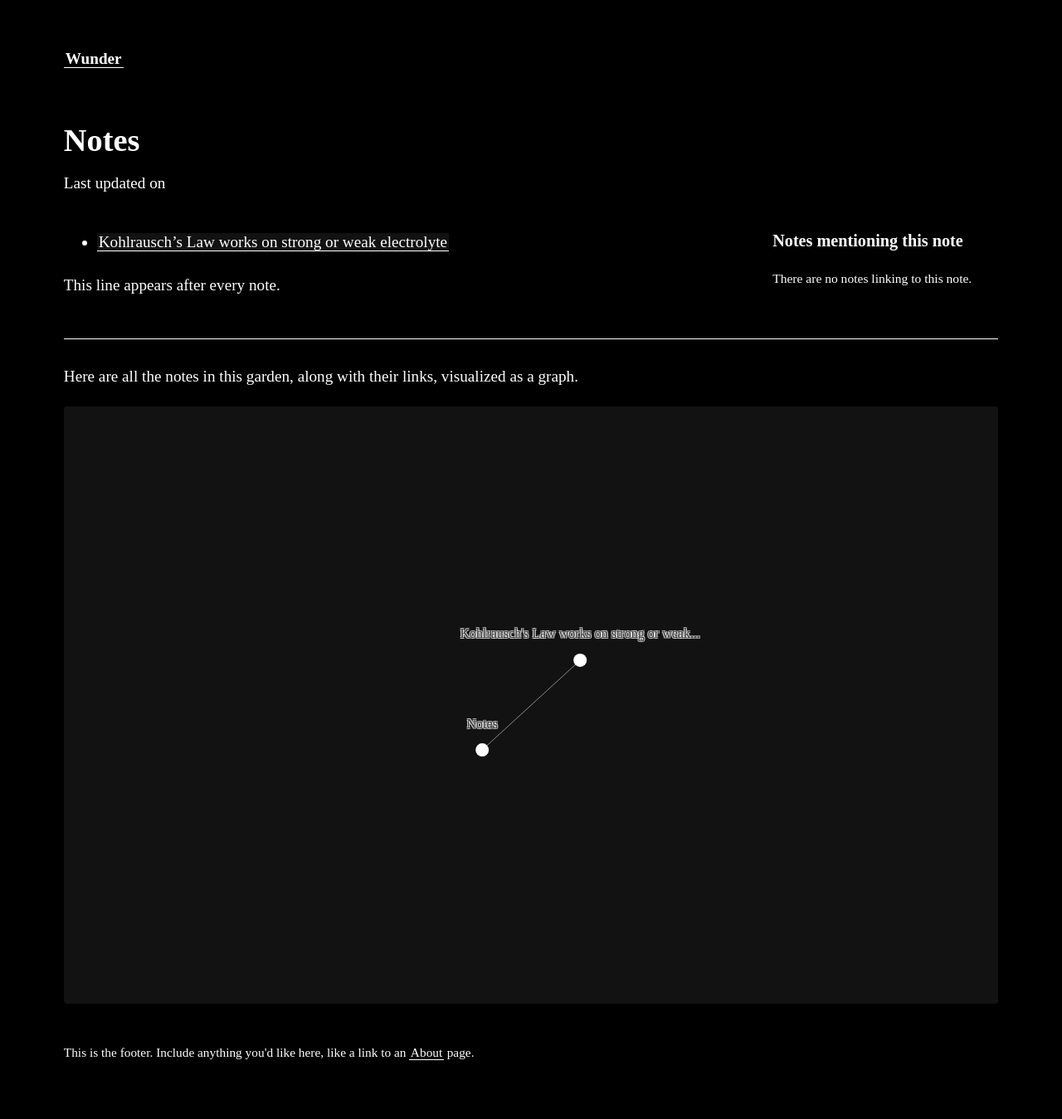
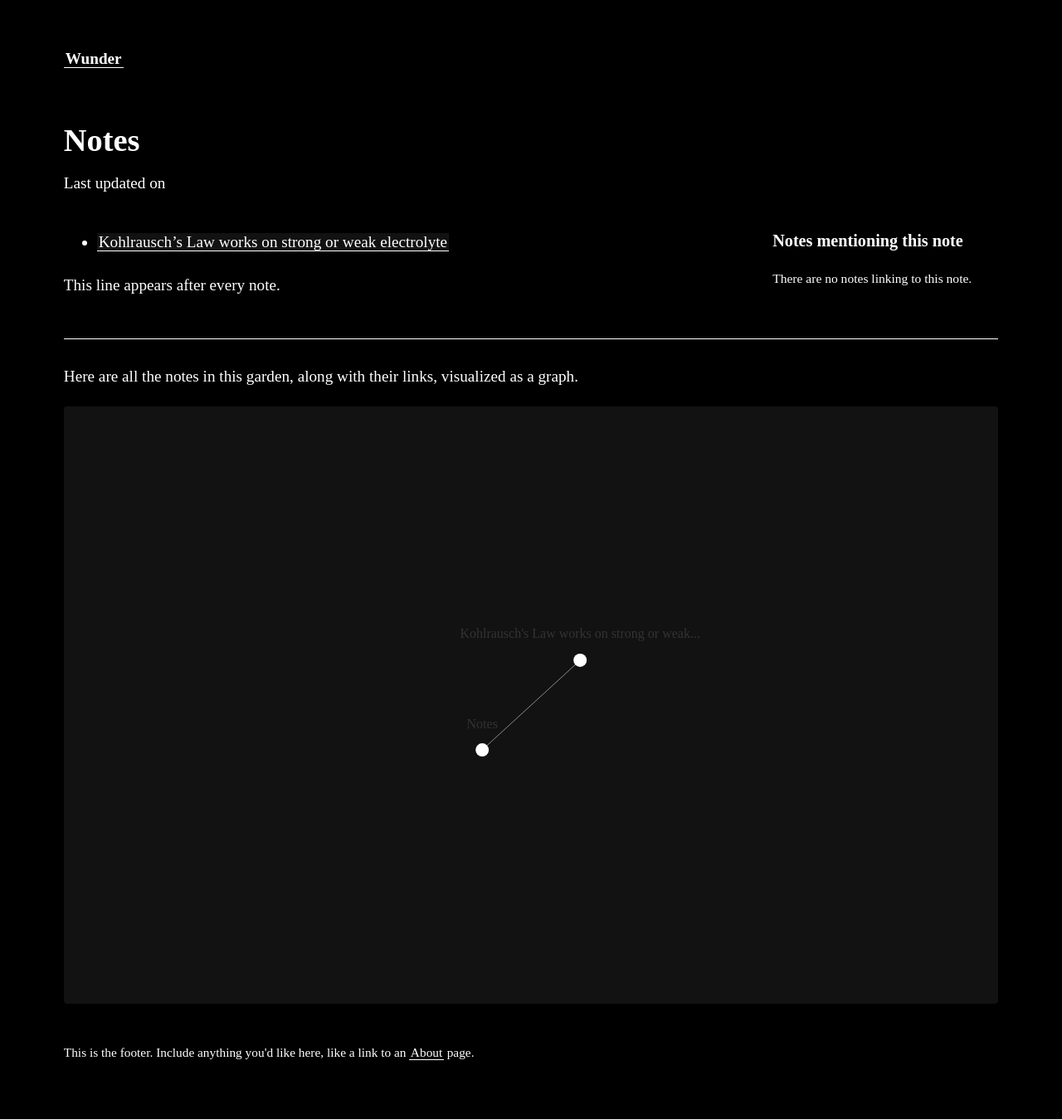
Before and after one commit to stardoom4/CE44, a Jekyll site: the page built from _notes/Notes.md, in a window 1280 px wide. Shown: the whole page at 83% size. Built offline with Jekyll 4.4.1, drawn with Linux system fonts in a browser that asks for light colours.

Commit message:
Update notes_graph.html

```diff
--- a/_includes/notes_graph.html
+++ b/_includes/notes_graph.html
@@ -13,7 +13,6 @@
   .text text {
     cursor: pointer;
     fill: #333;
-    text-shadow: -1px -1px 0 #fafafabb, 1px -1px 0 #fafafabb, -1px 1px 0 #fafafabb, 1px 1px 0 #fafafabb;
   }
 
   .nodes [active],
```
